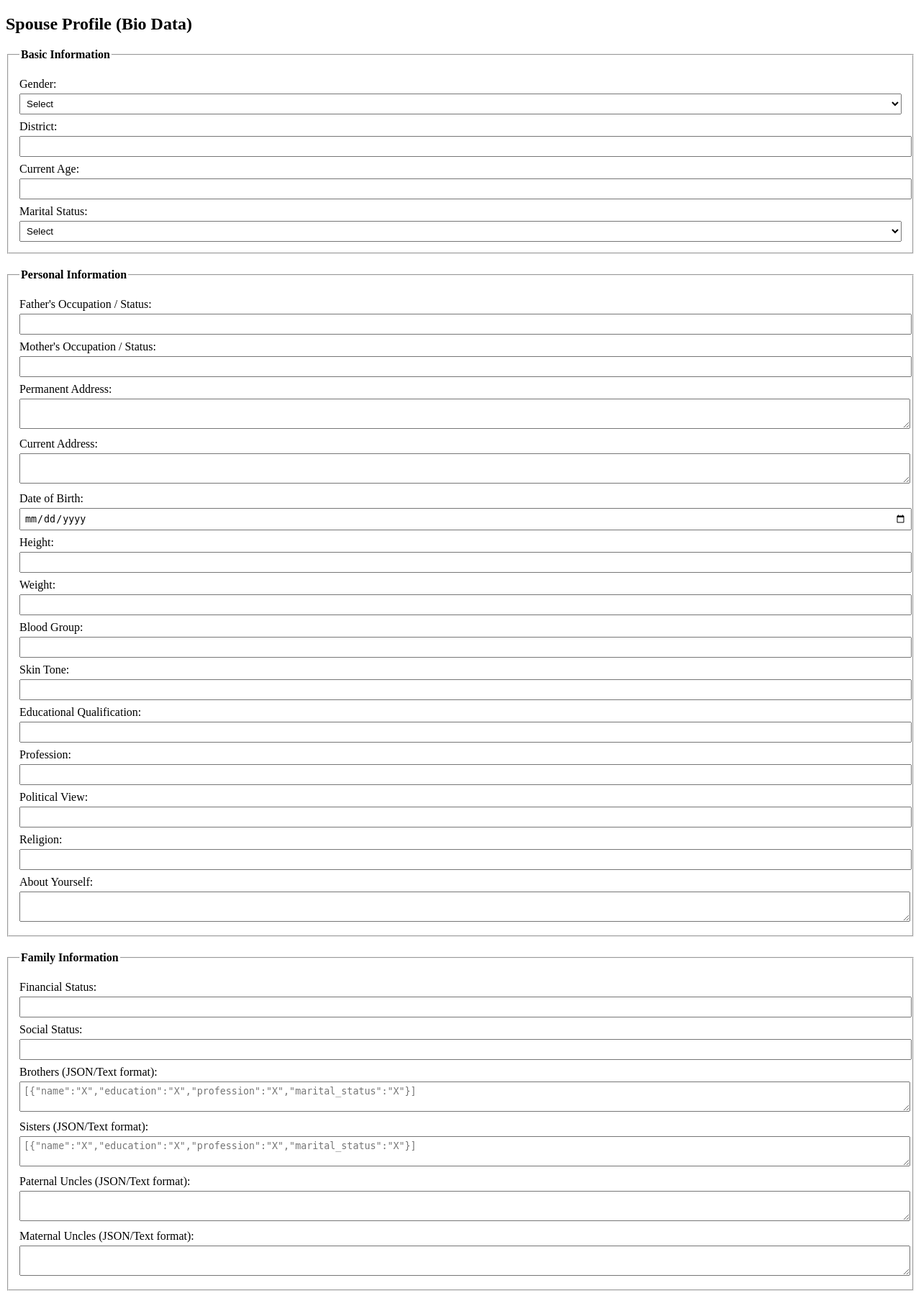
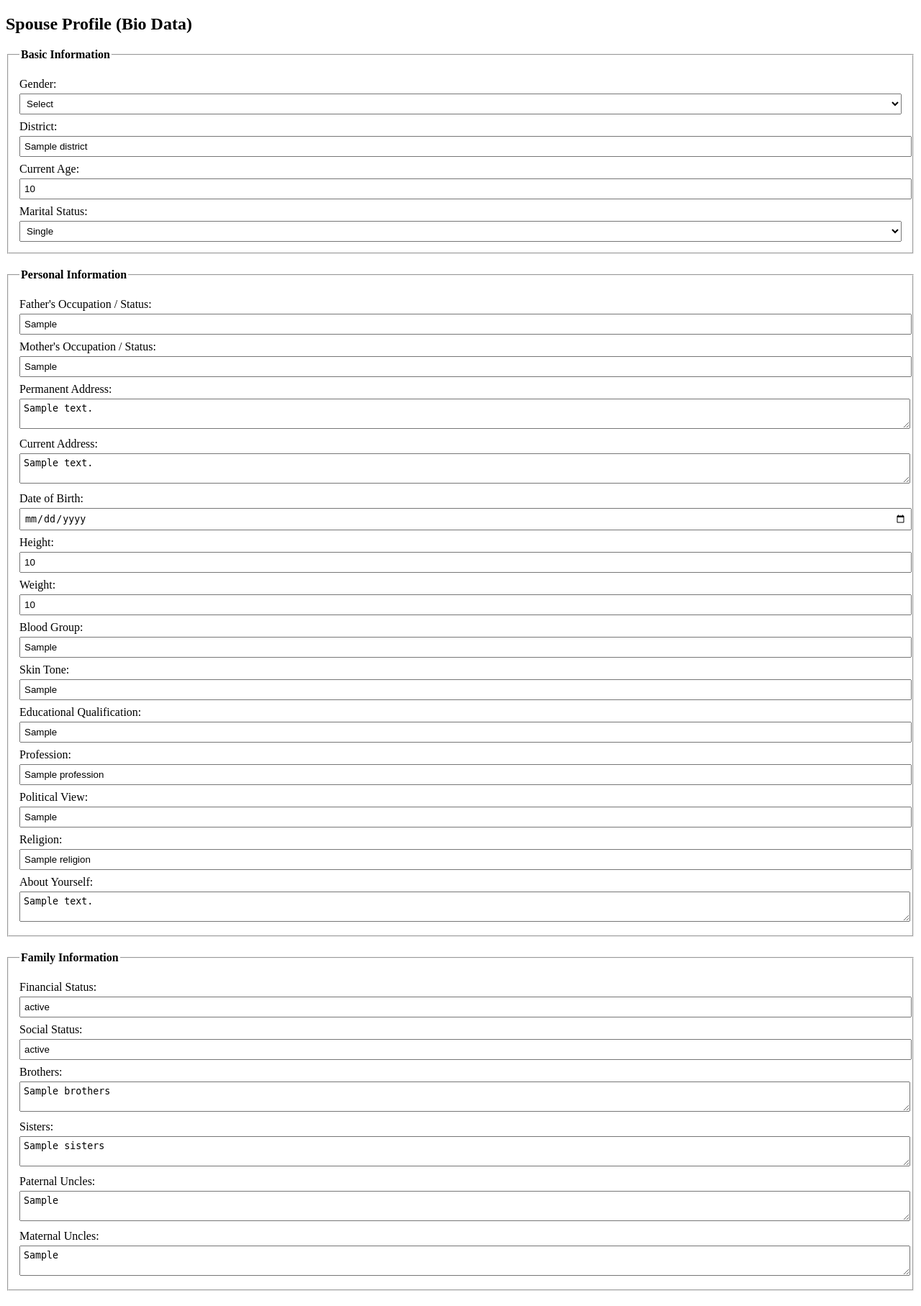
Before and after one commit to aam734/youthsnikah, a Flask app: template templates/biodata.html in a window 1280 px wide. Shown: the top 1815 px of the page at 72% size. Run offline with Flask 3, Linux system fonts and the light colour scheme; the template is opened without the code that fills it: most values are stand-ins (such as "Sample title", 1, 10 or a date in 2020).

Commit message:
Uv2026.0331.3
Edit mode system added.

```diff
--- a/templates/biodata.html
+++ b/templates/biodata.html
@@ -17,199 +17,214 @@
 
 <fieldset>
     <legend>Basic Information</legend>
+
     <label>Gender:</label>
     <select name="gender" required>
         <option value="">Select</option>
-        <option value="Male">Male</option>
-        <option value="Female">Female</option>
+        <option value="Male" {% if biodata and biodata['gender']=='Male' %}selected{% endif %}>Male</option>
+        <option value="Female" {% if biodata and biodata['gender']=='Female' %}selected{% endif %}>Female</option>
     </select>
 
     <label>District:</label>
-    <input type="text" name="district" required>
+    <input type="text" name="district" value="{{ biodata['district'] if biodata else '' }}" required>
 
     <label>Current Age:</label>
-    <input type="number" name="current_age" required>
+    <input type="number" name="current_age" value="{{ biodata['current_age'] if biodata else '' }}" required>
 
     <label>Marital Status:</label>
     <select name="marital_status" required>
         <option value="">Select</option>
-        <option value="Single">Single</option>
-        <option value="Divorced">Divorced</option>
-        <option value="Widow/Widower">Widow/Widower</option>
+        <option value="Single" {% if biodata and biodata['marital_status']=='Single' %}selected{% endif %}>Single</option>
+        <option value="Divorced" {% if biodata and biodata['marital_status']=='Divorced' %}selected{% endif %}>Divorced</option>
+        <option value="Widow/Widower" {% if biodata and biodata['marital_status']=='Widow/Widower' %}selected{% endif %}>Widow/Widower</option>
     </select>
 </fieldset>
 
 <fieldset>
     <legend>Personal Information</legend>
+
     <label>Father's Occupation / Status:</label>
-    <input type="text" name="father_occupation">
+    <input type="text" name="father_occupation" value="{{ biodata['father_occupation'] if biodata else '' }}">
 
     <label>Mother's Occupation / Status:</label>
-    <input type="text" name="mother_occupation">
+    <input type="text" name="mother_occupation" value="{{ biodata['mother_occupation'] if biodata else '' }}">
 
     <label>Permanent Address:</label>
-    <textarea name="permanent_address"></textarea>
+    <textarea name="permanent_address">{{ biodata['permanent_address'] if biodata else '' }}</textarea>
 
     <label>Current Address:</label>
-    <textarea name="current_address"></textarea>
+    <textarea name="current_address">{{ biodata['current_address'] if biodata else '' }}</textarea>
 
     <label>Date of Birth:</label>
-    <input type="date" name="date_of_birth">
+    <input type="date" name="date_of_birth" value="{{ biodata['date_of_birth'] if biodata else '' }}">
 
     <label>Height:</label>
-    <input type="text" name="height">
+    <input type="text" name="height" value="{{ biodata['height'] if biodata else '' }}">
 
     <label>Weight:</label>
-    <input type="text" name="weight">
+    <input type="text" name="weight" value="{{ biodata['weight'] if biodata else '' }}">
 
     <label>Blood Group:</label>
-    <input type="text" name="blood_group">
+    <input type="text" name="blood_group" value="{{ biodata['blood_group'] if biodata else '' }}">
 
     <label>Skin Tone:</label>
-    <input type="text" name="skin_tone">
+    <input type="text" name="skin_tone" value="{{ biodata['skin_tone'] if biodata else '' }}">
 
     <label>Educational Qualification:</label>
-    <input type="text" name="educational_qualification">
+    <input type="text" name="educational_qualification" value="{{ biodata['educational_qualification'] if biodata else '' }}">
 
     <label>Profession:</label>
-    <input type="text" name="profession">
+    <input type="text" name="profession" value="{{ biodata['profession'] if biodata else '' }}">
 
     <label>Political View:</label>
-    <input type="text" name="political_view">
+    <input type="text" name="political_view" value="{{ biodata['political_view'] if biodata else '' }}">
 
     <label>Religion:</label>
-    <input type="text" name="religion">
+    <input type="text" name="religion" value="{{ biodata['religion'] if biodata else '' }}">
 
     <label>About Yourself:</label>
-    <textarea name="about_yourself"></textarea>
+    <textarea name="about_yourself">{{ biodata['about_yourself'] if biodata else '' }}</textarea>
 </fieldset>
 
 <fieldset>
     <legend>Family Information</legend>
+
     <label>Financial Status:</label>
-    <input type="text" name="financial_status">
+    <input type="text" name="financial_status" value="{{ biodata['financial_status'] if biodata else '' }}">
 
     <label>Social Status:</label>
-    <input type="text" name="social_status">
+    <input type="text" name="social_status" value="{{ biodata['social_status'] if biodata else '' }}">
 
-    <label>Brothers (JSON/Text format):</label>
-    <textarea name="brothers" placeholder='[{"name":"X","education":"X","profession":"X","marital_status":"X"}]'></textarea>
+    <label>Brothers:</label>
+    <textarea name="brothers">{{ biodata['brothers'] if biodata else '' }}</textarea>
 
-    <label>Sisters (JSON/Text format):</label>
-    <textarea name="sisters" placeholder='[{"name":"X","education":"X","profession":"X","marital_status":"X"}]'></textarea>
+    <label>Sisters:</label>
+    <textarea name="sisters">{{ biodata['sisters'] if biodata else '' }}</textarea>
 
-    <label>Paternal Uncles (JSON/Text format):</label>
-    <textarea name="paternal_uncles"></textarea>
+    <label>Paternal Uncles:</label>
+    <textarea name="paternal_uncles">{{ biodata['paternal_uncles'] if biodata else '' }}</textarea>
 
-    <label>Maternal Uncles (JSON/Text format):</label>
-    <textarea name="maternal_uncles"></textarea>
+    <label>Maternal Uncles:</label>
+    <textarea name="maternal_uncles">{{ biodata['maternal_uncles'] if biodata else '' }}</textarea>
 </fieldset>
 
 <fieldset>
     <legend>Religious & Lifestyle</legend>
+
     <label>View on Marriage:</label>
-    <input type="text" name="view_on_marriage">
+    <input type="text" name="view_on_marriage" value="{{ biodata['view_on_marriage'] if biodata else '' }}">
 
     <label>Maintains Fardh Covering:</label>
     <select name="fardh_covering">
         <option value="">Select</option>
-        <option value="Y">Y</option>
-        <option value="N">N</option>
+        <option value="Y" {% if biodata and biodata['fardh_covering']=='Y' %}selected{% endif %}>Y</option>
+        <option value="N" {% if biodata and biodata['fardh_covering']=='N' %}selected{% endif %}>N</option>
     </select>
 
     <label>Maintains Distance from Non-Mahram:</label>
     <select name="distance_non_mahrams">
         <option value="">Select</option>
-        <option value="Y">Y</option>
-        <option value="N">N</option>
-        <option value="I">Improvement needed</option>
+        <option value="Y" {% if biodata and biodata['distance_non_mahrams']=='Y' %}selected{% endif %}>Y</option>
+        <option value="N" {% if biodata and biodata['distance_non_mahrams']=='N' %}selected{% endif %}>N</option>
+        <option value="I" {% if biodata and biodata['distance_non_mahrams']=='I' %}selected{% endif %}>Improvement needed</option>
     </select>
 
     <label>Has Sunnah Beard:</label>
     <select name="sunnah_beard">
         <option value="">Select</option>
-        <option value="Y">Y</option>
-        <option value="N">N</option>
+        <option value="Y" {% if biodata and biodata['sunnah_beard']=='Y' %}selected{% endif %}>Y</option>
+        <option value="N" {% if biodata and biodata['sunnah_beard']=='N' %}selected{% endif %}>N</option>
     </select>
 
     <label>Watches TV / Listens to Music:</label>
     <select name="tv_music">
         <option value="">Select</option>
-        <option value="Y">Y</option>
-        <option value="N">N</option>
-        <option value="I">Improvement needed</option>
+        <option value="Y" {% if biodata and biodata['tv_music']=='Y' %}selected{% endif %}>Y</option>
+        <option value="N" {% if biodata and biodata['tv_music']=='N' %}selected{% endif %}>N</option>
+        <option value="I" {% if biodata and biodata['tv_music']=='I' %}selected{% endif %}>Improvement needed</option>
     </select>
 
     <label>Can Recite Qur'an:</label>
     <select name="can_recite_quran">
         <option value="">Select</option>
-        <option value="Y">Y</option>
-        <option value="N">N</option>
-        <option value="I">Improvement needed</option>
+        <option value="Y" {% if biodata and biodata['can_recite_quran']=='Y' %}selected{% endif %}>Y</option>
+        <option value="N" {% if biodata and biodata['can_recite_quran']=='N' %}selected{% endif %}>N</option>
+        <option value="I" {% if biodata and biodata['can_recite_quran']=='I' %}selected{% endif %}>Improvement needed</option>
     </select>
 
     <label>Any Physical or Mental Conditions:</label>
     <select name="physical_mental_conditions">
         <option value="">Select</option>
-        <option value="Y">Y</option>
-        <option value="N">N</option>
+        <option value="Y" {% if biodata and biodata['physical_mental_conditions']=='Y' %}selected{% endif %}>Y</option>
+        <option value="N" {% if biodata and biodata['physical_mental_conditions']=='N' %}selected{% endif %}>N</option>
     </select>
 
     <label>Prays Five Times Daily:</label>
     <select name="prayers_five_times">
         <option value="">Select</option>
-        <option value="Y">Y</option>
-        <option value="N">N</option>
+        <option value="Y" {% if biodata and biodata['prayers_five_times']=='Y' %}selected{% endif %}>Y</option>
+        <option value="N" {% if biodata and biodata['prayers_five_times']=='N' %}selected{% endif %}>N</option>
     </select>
 
     <label>Involved in Religious Work:</label>
     <select name="religious_work">
         <option value="">Select</option>
-        <option value="Y">Y</option>
-        <option value="N">N</option>
+        <option value="Y" {% if biodata and biodata['religious_work']=='Y' %}selected{% endif %}>Y</option>
+        <option value="N" {% if biodata and biodata['religious_work']=='N' %}selected{% endif %}>N</option>
     </select>
 </fieldset>
 
 <fieldset>
     <legend>Spouse Expectations</legend>
+
     <label>Age:</label>
-    <input type="text" name="spouse_age">
+    <input type="text" name="spouse_age" value="{{ biodata['spouse_age'] if biodata else '' }}">
+
     <label>Skin Tone:</label>
-    <input type="text" name="spouse_skin_tone">
+    <input type="text" name="spouse_skin_tone" value="{{ biodata['spouse_skin_tone'] if biodata else '' }}">
+
     <label>Height:</label>
-    <input type="text" name="spouse_height">
+    <input type="text" name="spouse_height" value="{{ biodata['spouse_height'] if biodata else '' }}">
+
     <label>Weight:</label>
-    <input type="text" name="spouse_weight">
+    <input type="text" name="spouse_weight" value="{{ biodata['spouse_weight'] if biodata else '' }}">
+
     <label>Educational Qualification:</label>
-    <input type="text" name="spouse_education">
+    <input type="text" name="spouse_education" value="{{ biodata['spouse_education'] if biodata else '' }}">
+
     <label>District:</label>
-    <input type="text" name="spouse_district">
+    <input type="text" name="spouse_district" value="{{ biodata['spouse_district'] if biodata else '' }}">
+
     <label>Current Address:</label>
-    <textarea name="spouse_address"></textarea>
+    <textarea name="spouse_address">{{ biodata['spouse_address'] if biodata else '' }}</textarea>
+
     <label>Profession:</label>
-    <input type="text" name="spouse_profession">
+    <input type="text" name="spouse_profession" value="{{ biodata['spouse_profession'] if biodata else '' }}">
+
     <label>Special Qualities:</label>
-    <textarea name="spouse_special_qualities"></textarea>
+    <textarea name="spouse_special_qualities">{{ biodata['spouse_special_qualities'] if biodata else '' }}</textarea>
 </fieldset>
 
 <fieldset>
     <legend>Guardian Awareness</legend>
+
     <label>Does your guardian know about marriage?</label>
     <select name="guardian_marriage">
         <option value="">Select</option>
-        <option value="Y">Y</option>
-        <option value="N">N</option>
+        <option value="Y" {% if biodata and biodata['guardian_marriage']=='Y' %}selected{% endif %}>Y</option>
+        <option value="N" {% if biodata and biodata['guardian_marriage']=='N' %}selected{% endif %}>N</option>
     </select>
 
     <label>Does your guardian know about publishing your biodata?</label>
     <select name="guardian_publish">
         <option value="">Select</option>
-        <option value="Y">Y</option>
-        <option value="N">N</option>
+        <option value="Y" {% if biodata and biodata['guardian_publish']=='Y' %}selected{% endif %}>Y</option>
+        <option value="N" {% if biodata and biodata['guardian_publish']=='N' %}selected{% endif %}>N</option>
     </select>
 </fieldset>
 
 <button type="submit">Save Bio Data</button>
+
 </form>
 </body>
 </html>
```
